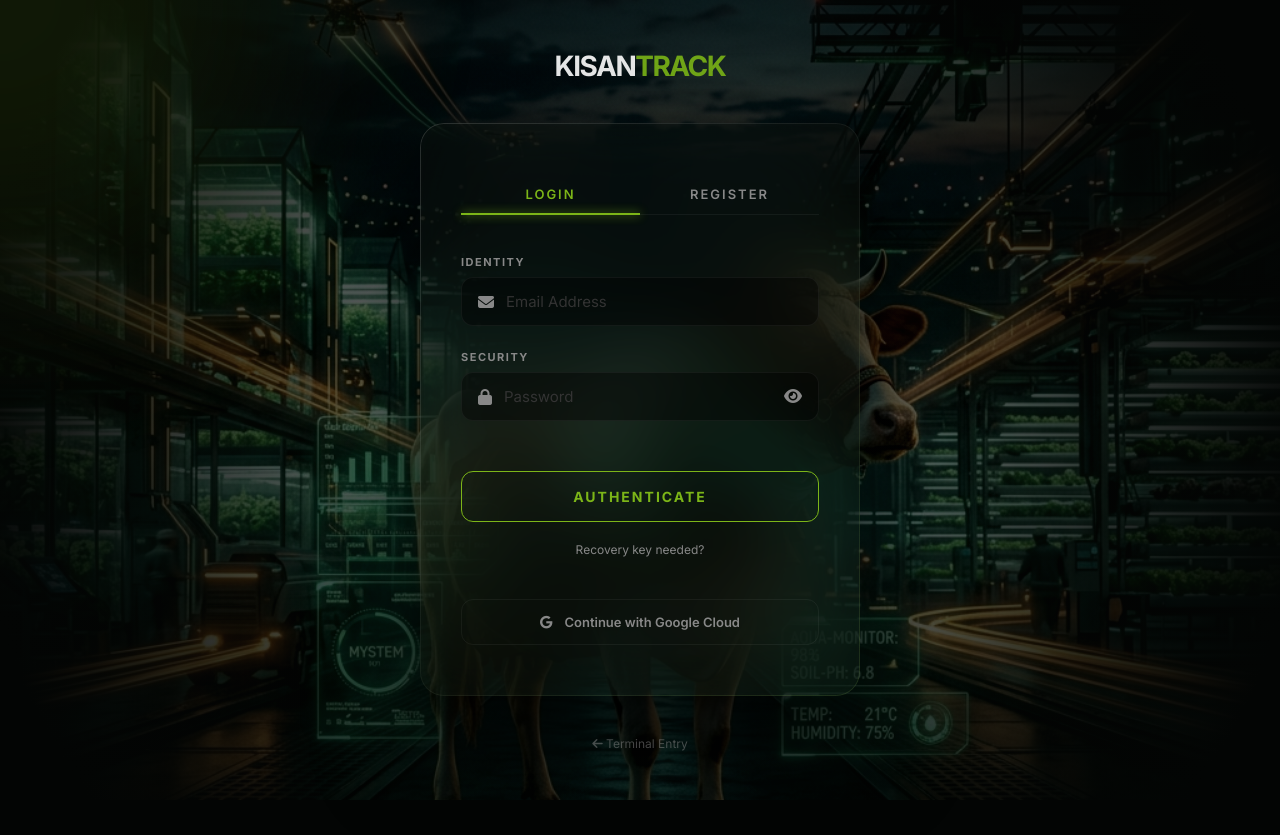
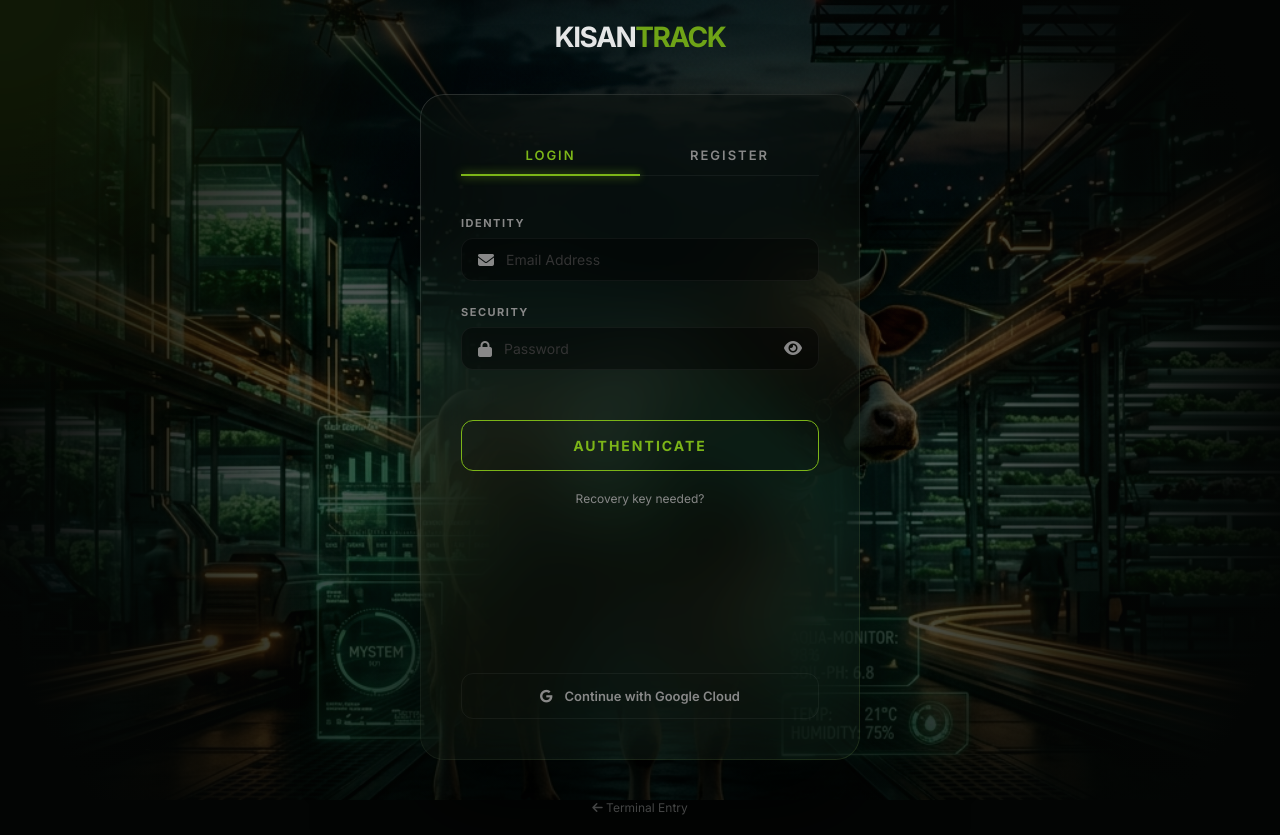
Before and after one commit to BhavyaBothera/Kisan-track, a website: page login.html in a window 1280 px wide. Before the commit the page ends 800 px from the top, so only its background shows below. Drawn offline with Linux system fonts and the light colour scheme; no server answers.

Commit message:
Fix: Obsidian UI sizing and height-jump issues

```diff
--- a/login.html
+++ b/login.html
@@ -36,7 +36,8 @@
       display: flex;
       align-items: center;
       justify-content: center;
-      overflow: hidden;
+      padding: 20px;
+      overflow-y: auto; /* Allow scroll if content too tall */
     }
 
     /* ─────────────────────────────────────────────────────────────
@@ -105,7 +106,7 @@
       -webkit-backdrop-filter: blur(40px);
       border: 1px solid var(--glass-border);
       border-radius: 24px;
-      padding: 50px 40px;
+      padding: 40px; /* Slightly reduced */
       box-shadow: 0 50px 100px rgba(0,0,0,0.8), inset 0 0 20px rgba(255,255,255,0.02);
       position: relative;
     }
@@ -154,15 +155,24 @@
     }
 
     /* Form Layout */
-    .form-stack { position: relative; min-height: 320px; }
+    .form-stack {
+      position: relative;
+      display: grid;
+      grid-template-rows: 1fr;
+    }
     .obsidian-form {
-      position: absolute;
-      top: 0; left: 0; width: 100%;
-      opacity: 0; pointer-events: none;
-      transform: scale(0.98);
+      grid-area: 1 / 1 / 2 / 2;
+      opacity: 0;
+      pointer-events: none;
+      transform: translateY(10px);
       transition: all 0.4s cubic-bezier(0.19, 1, 0.22, 1);
     }
-    .obsidian-form.active { opacity: 1; pointer-events: all; transform: scale(1); }
+    .obsidian-form.active {
+      opacity: 1;
+      pointer-events: all;
+      transform: translateY(0);
+      position: relative; /* Takes up space when active */
+    }
 
     /* Inputs */
     .input-group { margin-bottom: 24px; text-align: left; }
@@ -174,7 +184,7 @@
       background: rgba(0,0,0,0.4);
       border: 1px solid var(--glass-border);
       border-radius: 12px;
-      padding: 14px 16px;
+      padding: 12px 16px; /* Slightly more compact */
       display: flex; align-items: center; gap: 12px;
       transition: all 0.3s;
     }
@@ -185,7 +195,7 @@
     }
     .obsidian-input-box i { color: var(--text-dim); font-size: 16px; }
     .obsidian-input {
-      flex: 1; background: none; border: none; color: white; font-family: inherit; font-size: 15px; outline: none;
+      flex: 1; background: none; border: none; color: white; font-family: inherit; font-size: 14px; outline: none;
     }
     .obsidian-input::placeholder { color: #333; }
 
@@ -238,9 +248,9 @@
 
     /* Mobile */
     @media (max-width: 480px) {
-      .obsidian-card { padding: 40px 24px; border-radius: 0; border: none; background: transparent; box-shadow: none; }
-      .obsidian-logo { margin-bottom: 20px; }
-      body { background: var(--bg); align-items: flex-start; padding-top: 60px; }
+      .obsidian-card { padding: 30px 20px; border-radius: 20px; background: var(--glass-bg); box-shadow: 0 20px 50px rgba(0,0,0,0.5); }
+      .obsidian-logo { margin-bottom: 24px; font-size: 24px; }
+      body { align-items: flex-start; padding: 40px 15px; }
     }
   </style>
 </head>
```
